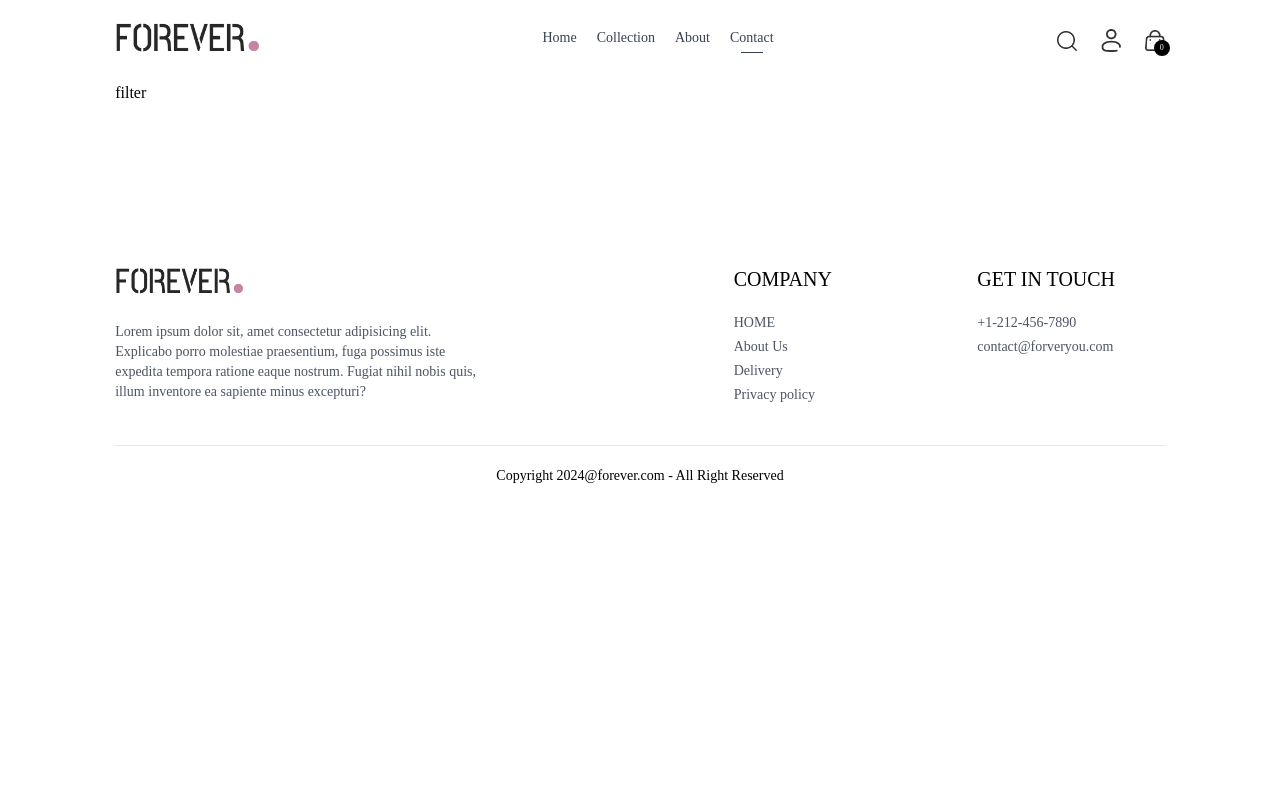
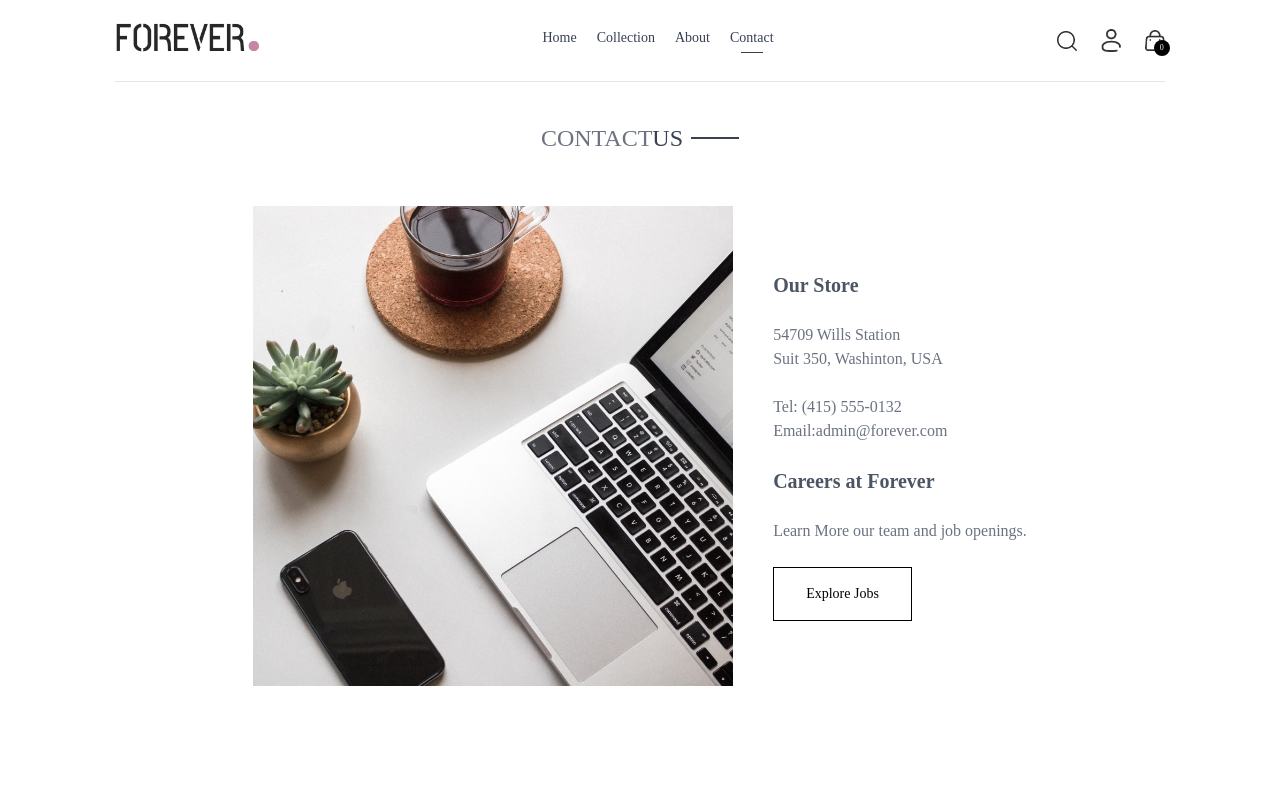
Before and after one commit to Huntercoding02/e-commerce, a React (Vite) app: page /contact in a window 1280 px wide. Shown: the top 800 px of the page. Built offline with nearby package versions, Linux system fonts and the light colour scheme.

Commit message:
feat : add contact page

```diff
--- a/src/pages/Contact.jsx
+++ b/src/pages/Contact.jsx
@@ -1,8 +1,27 @@
 import React from 'react'
+import Title from '../components/Title'
+import { assets } from '../assets/assets'
+import NewsLetterBox from '../components/NewsLetterBox'
 
 const Contact = () => {
   return (
-    <div>filter</div>
+    <div>
+      <div className='text-center text-2xl pt-10 border-t'>
+        <Title text1={'CONTACT'} text2={'US'}/>
+      </div>
+      <div className='my-10 flex flex-col justify-center md:flex-row gap-10 mb-28'>
+        <img className='w-full md:max-w-[480px]' src={assets.contact_img} alt="" />
+      <div className='flex flex-col justify-center items-start gap-6'>
+        <p className='font-semibold text-xl text-gray-600'>Our Store</p>
+        <p className='text-gray-500'> 54709 Wills Station<br/> Suit 350, Washinton, USA</p>
+        <p className='text-gray-500'>Tel: (415) 555-0132 <br/> Email:admin@forever.com</p>
+        <p className='font-semibold text-xl text-gray-600'>Careers at Forever</p>
+        <p className='text-gray-500'>Learn More our team and job openings.</p>
+      <button className='border border-black px-8 py-4 text-sm hover:bg-black hover:text-white transition-all duration-500'>Explore Jobs</button>
+      </div>
+      </div>
+      <NewsLetterBox/>
+    </div>
   )
 }
 
```
